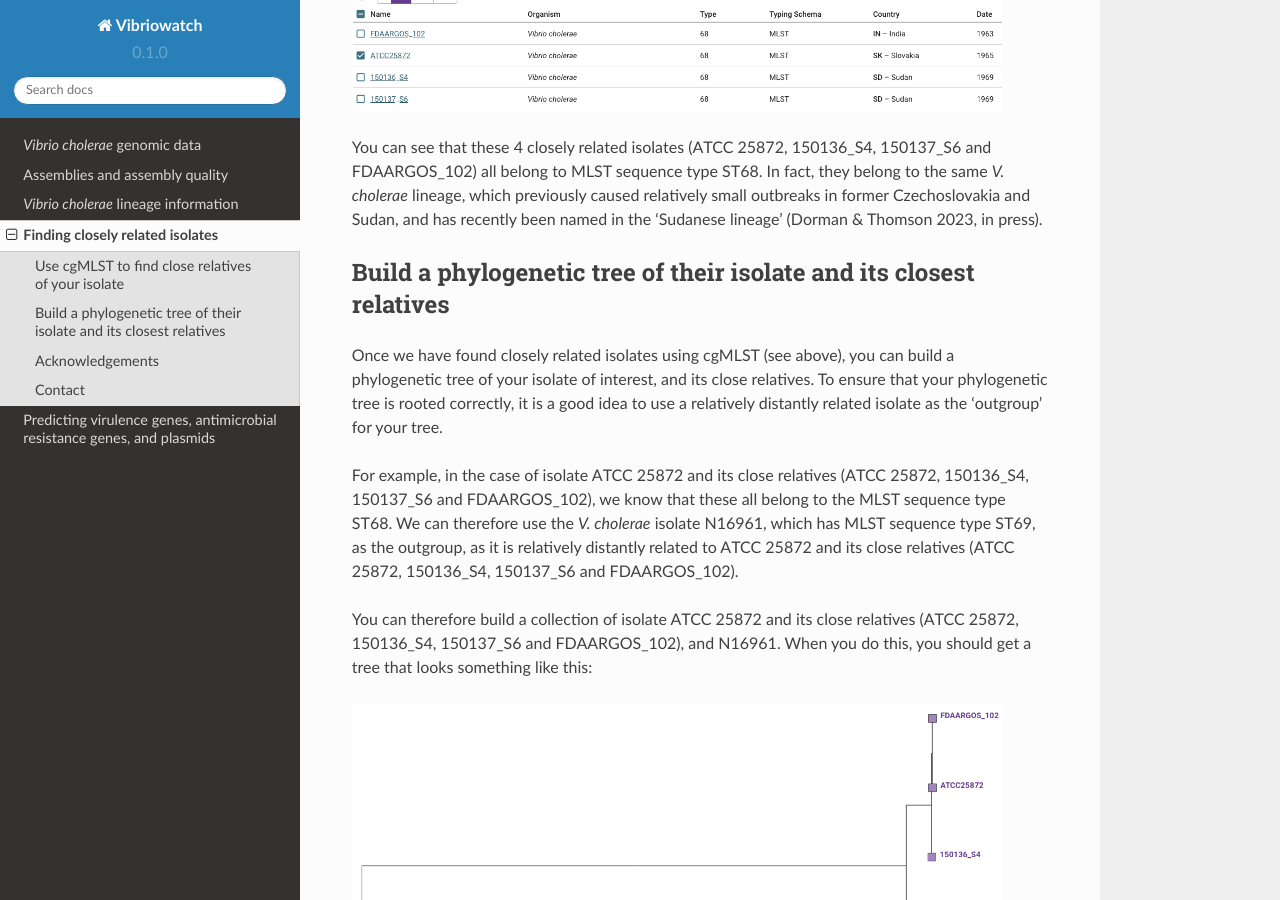
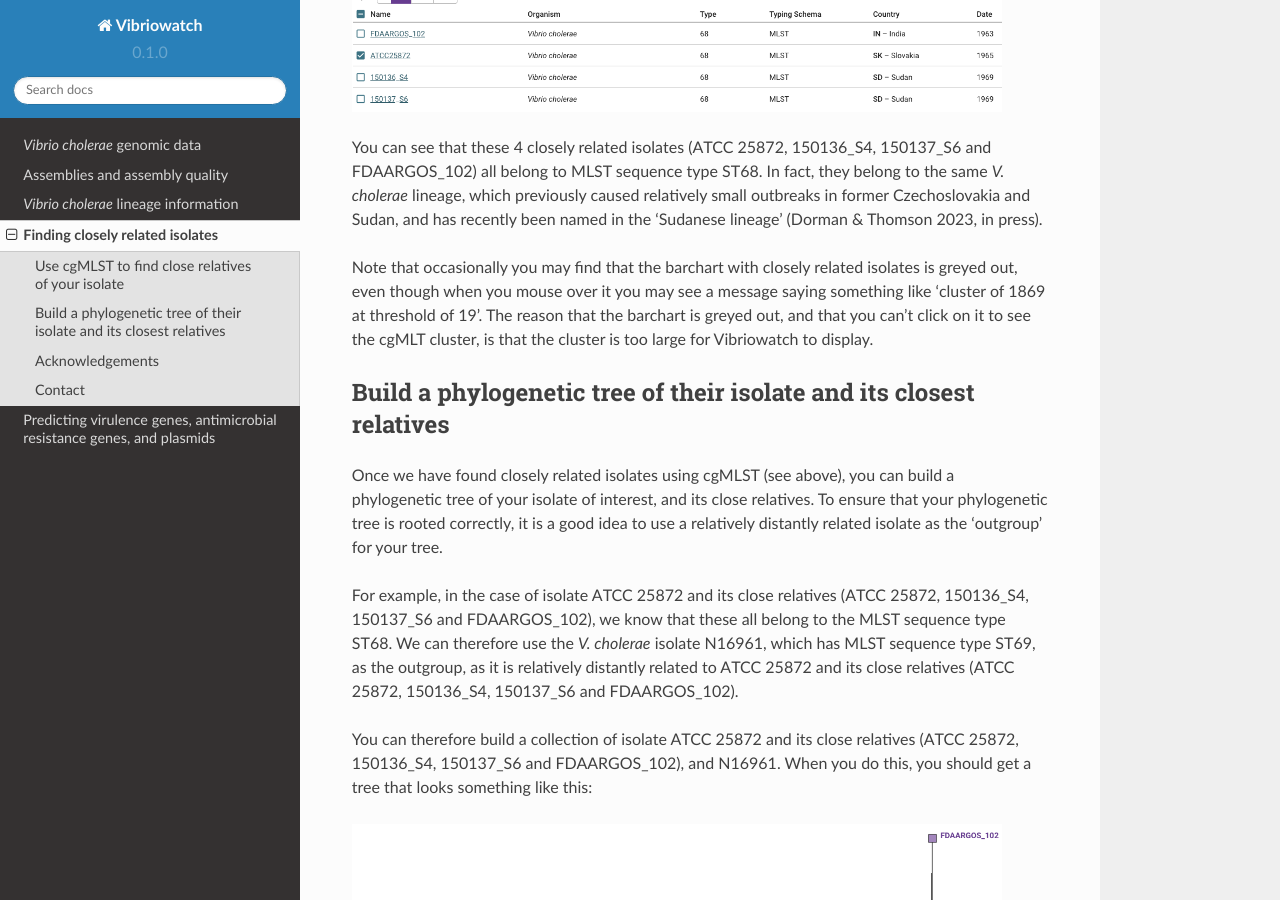
Before and after one commit to avrilcoghlan/vibriowatch, a Sphinx documentation site: the page built from docs/source/closerelatives.rst, in a window 1280 px wide and 900 px high, scrolled down 6417 px. Built offline with Sphinx 7.4.7 and the Read the Docs theme 2.0.0, drawn with Linux system fonts in a browser that asks for light colours.

Commit message:
Update closerelatives.rst
Information on greyed out cgMLST bar chart.

```diff
--- a/docs/source/closerelatives.rst
+++ b/docs/source/closerelatives.rst
@@ -94,6 +94,8 @@ If we click on the big purple 'List genomes' button below the barchart, we can s
 
 You can see that these 4 closely related isolates (ATCC 25872, 150136_S4, 150137_S6 and FDAARGOS_102) all belong to MLST sequence type ST68. In fact, they belong to the same *V. cholerae* lineage, which previously caused relatively small outbreaks in former Czechoslovakia and Sudan, and has recently been named in the 'Sudanese lineage' (Dorman & Thomson 2023, in press).
 
+Note that occasionally you may find that the barchart with closely related isolates is greyed out, even though when you mouse over it you may see a message saying something like 'cluster of 1869 at threshold of 19'. The reason that the barchart is greyed out, and that you can't click on it to see the cgMLT cluster, is that the cluster is too large for Vibriowatch to display.
+
 Build a phylogenetic tree of their isolate and its closest relatives
 --------------------------------------------------------------------
 
```
